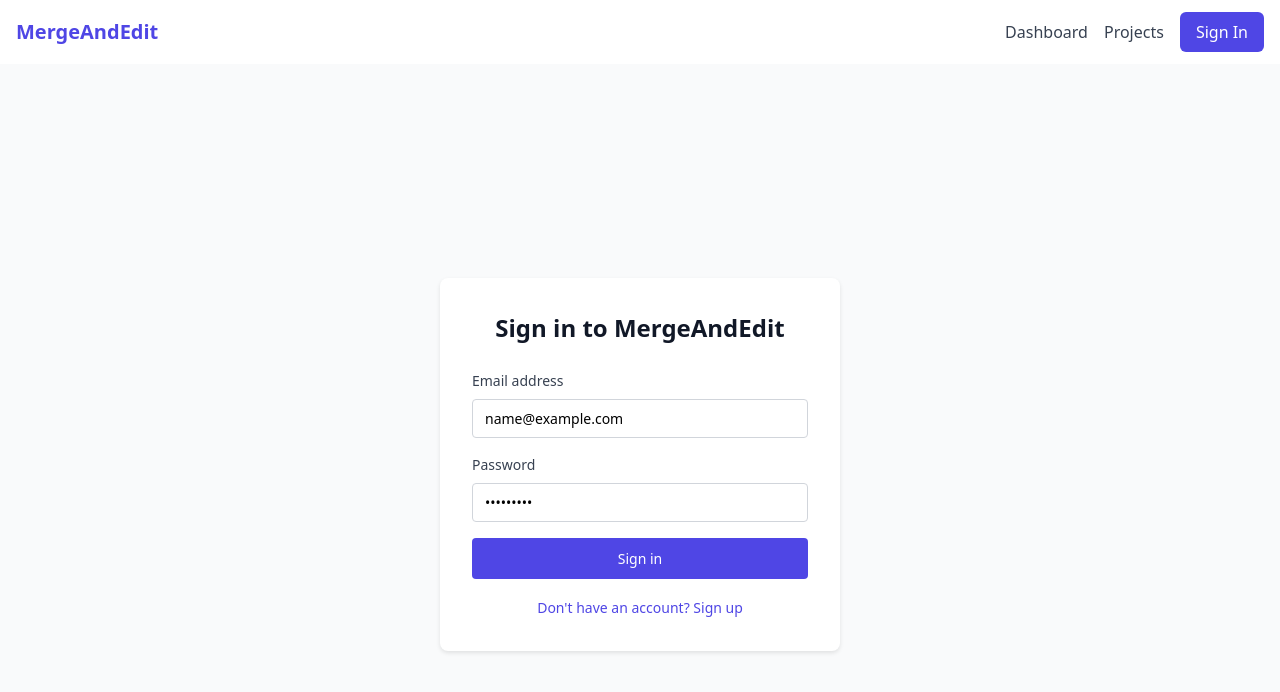
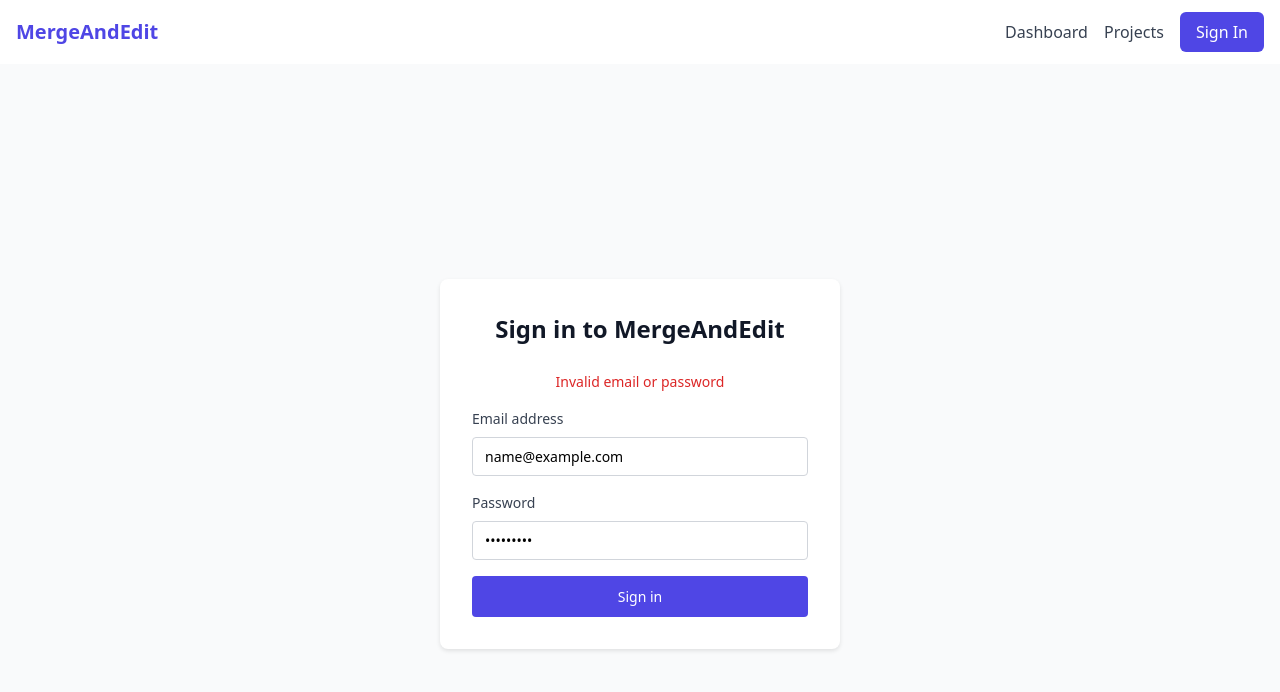
Before and after one commit to ANIRUK007/repati-kosam, a React (Vite) app in the folder frontend/: page /signin in a window 1280 px wide. Both pictures are taken after typing "name@example.com", "Sample123" into the empty fields and a click on the button "Sign in". Shown: the top 692 px of the page. Built offline with nearby package versions, Linux system fonts and the light colour scheme.

Commit message:
signin completed

```diff
--- a/frontend/src/components/SignIn.jsx
+++ b/frontend/src/components/SignIn.jsx
@@ -6,18 +6,32 @@ const SignIn = () => {
     email: '',
     password: ''
   });
+  const [error, setError] = useState('');
   const navigate = useNavigate();
+
+  // Dummy credentials
+  const dummyUser = {
+    email: 'test@example.com',
+    password: 'test123'
+  };
 
   const handleChange = (e) => {
     setFormData({
       ...formData,
       [e.target.name]: e.target.value
     });
+    setError(''); // Clear error when user types
   };
 
   const handleSubmit = (e) => {
     e.preventDefault();
-    console.log('Form submitted:', formData);
+
+    // Check credentials
+    if (formData.email === dummyUser.email && formData.password === dummyUser.password) {
+      navigate('/dashboard');
+    } else {
+      setError('Invalid email or password');
+    }
   };
 
   const styles = {
@@ -72,14 +86,19 @@ const SignIn = () => {
       fontWeight: '500',
       cursor: 'pointer'
     },
-    signupLink: {
+    error: {
+      color: '#dc2626',
+      fontSize: '14px',
       textAlign: 'center',
-      marginTop: '16px'
+      marginBottom: '16px'
     },
-    link: {
-      color: '#4f46e5',
-      textDecoration: 'none',
-      fontSize: '14px'
+    dummyCredentials: {
+      marginTop: '16px',
+      padding: '12px',
+      backgroundColor: '#f3f4f6',
+      borderRadius: '4px',
+      fontSize: '14px',
+      color: '#374151'
     }
   };
 
@@ -87,6 +106,8 @@ const SignIn = () => {
     <div style={styles.container}>
       <div style={styles.formContainer}>
         <h2 style={styles.title}>Sign in to MergeAndEdit</h2>
+
+        {error && <div style={styles.error}>{error}</div>}
 
         <form onSubmit={handleSubmit}>
           <div style={styles.inputGroup}>
@@ -121,12 +142,6 @@ const SignIn = () => {
             Sign in
           </button>
         </form>
-
-        <div style={styles.signupLink}>
-          <Link to="/signup" style={styles.link}>
-            Don't have an account? Sign up
-          </Link>
-        </div>
       </div>
     </div>
   );
```
Also changed, not shown: frontend/src/components/WelcomePage.jsx (line endings or trailing spaces).
